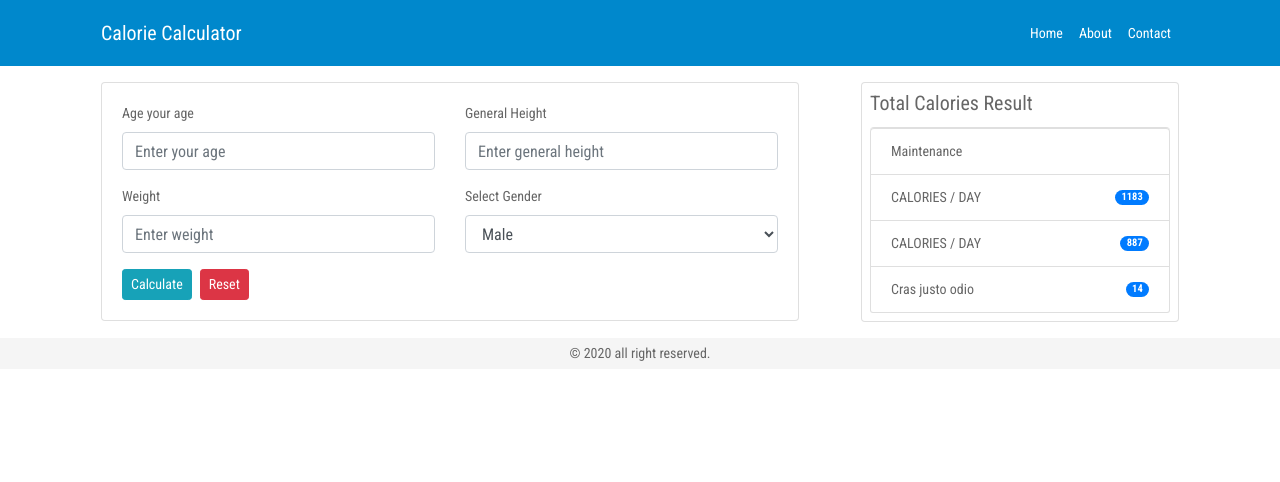
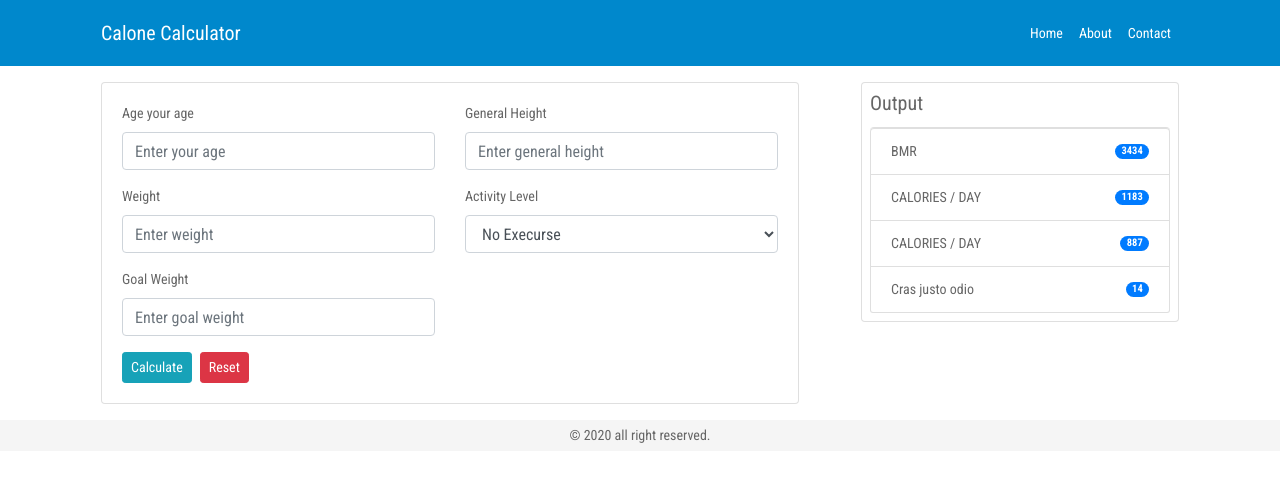
Before and after one commit to mbrsagor/js-pro, a React (Create React App) app: page / in a window 1280 px wide. Shown: the top 482 px of the page. Built offline with nearby package versions, Linux system fonts and the light colour scheme.

Commit message:
As per client requirement change field name

```diff
--- a/src/components/calculateForm.js
+++ b/src/components/calculateForm.js
@@ -7,7 +7,8 @@ class CalculateForm extends Component {
         age: '',
         height: '',
         weight: '',
-        gender: '',
+        goal_weight: '',
+        activity_lavel: '',
     }
 
      handleChange = event => {
@@ -22,7 +23,7 @@ class CalculateForm extends Component {
     }
 
     render() {
-        const {age, height, weight, gender} = this.state
+        const {age, height, weight, activity_lavel, goal_weight} = this.state
         return (
             <>
                 <Container>
@@ -76,16 +77,33 @@ class CalculateForm extends Component {
                                             </Col>
                                             <Col lg={6}>
                                                 <div className="form-group">
-                                                    <label htmlFor="age">Select Gender</label>
+                                                    <label htmlFor="age">Activity Level</label>
                                                         <select
-                                                            name="gender"
-                                                            value={gender}
+                                                            name="activity_lavel"
+                                                            value={activity_lavel}
                                                             onChange={this.handleChange}
                                                             className="form-control">
-                                                        <option value="male">Male</option>
-                                                        <option value="female">Female</option>
-                                                        <option value="other">Other</option>
+                                                        <option value={1}>No Execurse</option>
+                                                        <option value={2}>2 trmes vcch</option>
+                                                        <option value={3}>3-4 trmes</option>
+                                                        <option value={4}>5 trmes</option>
+                                                        <option value={5}>Arntect</option>
                                                     </select>
+                                                </div>
+                                            </Col>
+                                        </Row>
+                                        <Row>
+                                            <Col lg={6}>
+                                                <div className="form-group">
+                                                    <label htmlFor="goal_weight">Goal Weight</label>
+                                                    <input
+                                                        type="number"
+                                                        className="form-control"
+                                                        placeholder="Enter goal weight"
+                                                        name="goal_weight"
+                                                        value={goal_weight}
+                                                        onChange={this.handleChange}
+                                                    />
                                                 </div>
                                             </Col>
                                         </Row>
@@ -99,11 +117,11 @@ class CalculateForm extends Component {
                         <Col lg={4}>
                             <div className="sidebar p-3">
                                 <div className="card p-2">
-                                    <h5 className="card-title">Total Calories Result</h5>
+                                    <h5 className="card-title">Output</h5>
                                     <ul className="list-group">
                                         <li className="list-group-item d-flex justify-content-between align-items-center">
-                                            Maintenance
-                                            <span className="badge badge-primary badge-pill">{this.state.age}</span>
+                                            BMR
+                                            <span className="badge badge-primary badge-pill">3434</span>
                                         </li>
                                         <li className="list-group-item d-flex justify-content-between align-items-center">
                                             CALORIES / DAY
--- a/src/components/common/header.js
+++ b/src/components/common/header.js
@@ -7,7 +7,7 @@ class Header extends Component {
             <header>
                 <div className="container">
                     <nav className="navbar navbar-expand-lg">
-                        <a className="navbar-brand" href="/">Calorie Calculator</a>
+                        <a className="navbar-brand" href="/">Calone Calculator</a>
                         <button className="navbar-toggler" type="button" data-toggle="collapse" data-target="#navbarNav" aria-controls="navbarNav" aria-expanded="false" aria-label="Toggle navigation">
                             <span className="navbar-toggler-icon"></span>
                         </button>
```
